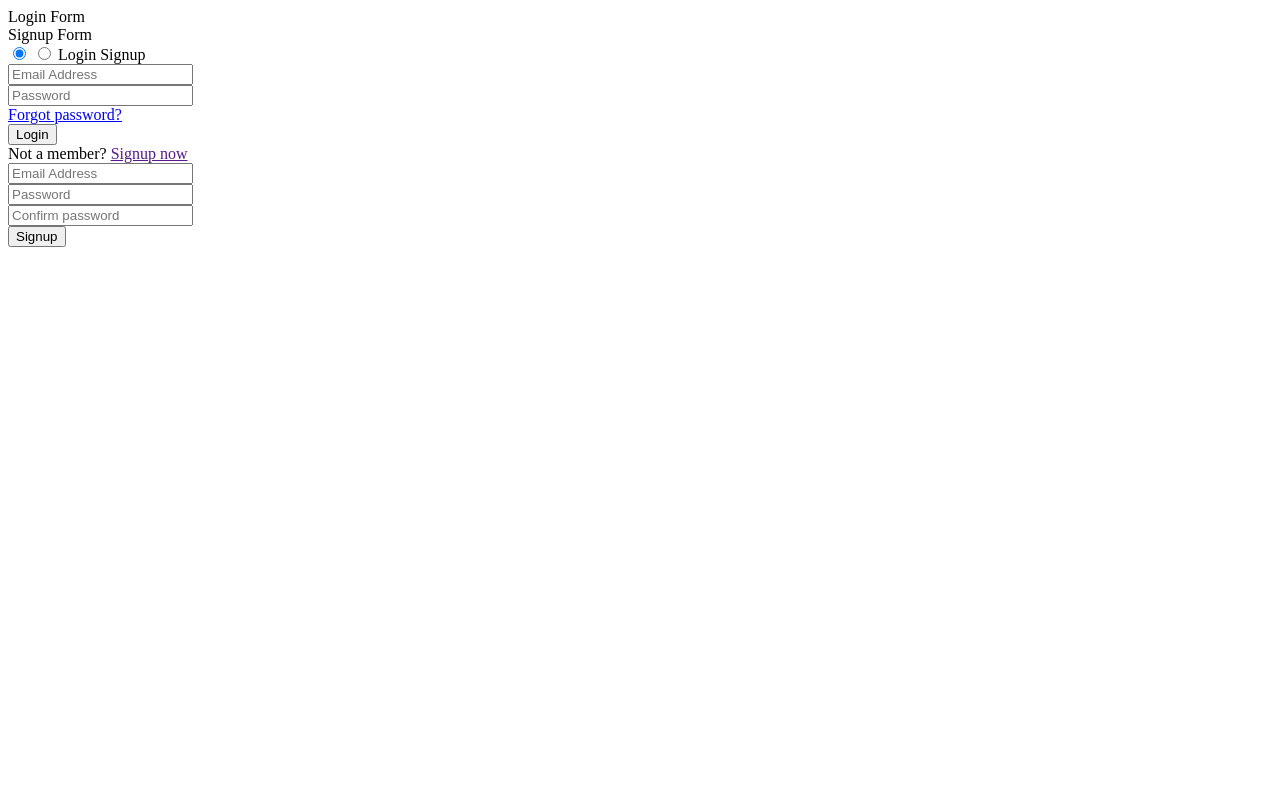
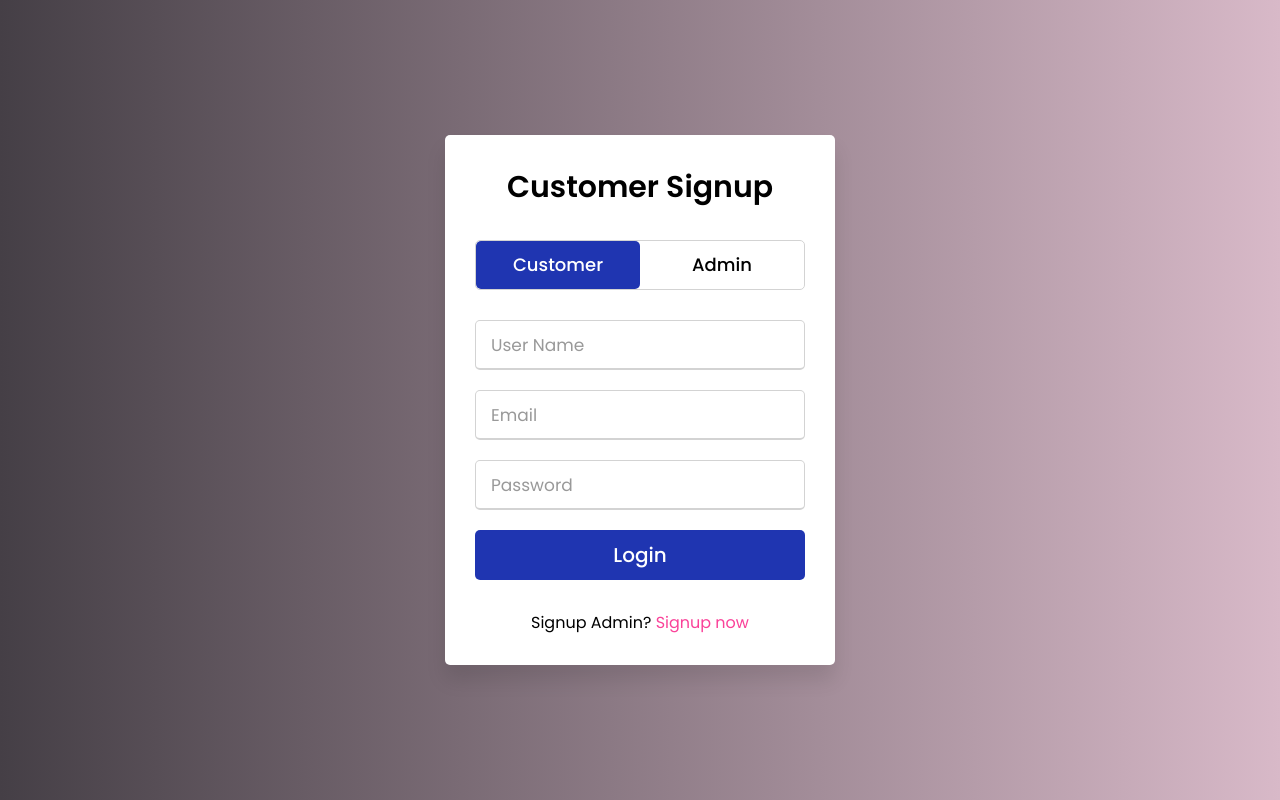
Before and after one commit to jedidiahKing/sign-up, a plain HTML site: page index.html in a window 1280 px wide. Drawn offline with Linux system fonts and the light colour scheme.

Commit message:
changes to all pages

```diff
--- a/index.html
+++ b/index.html
@@ -12,41 +12,40 @@
 <body>
     <div class="wrapper">
         <div class="title-text">
-            <div class="title login">
-                Login Form</div>
-            <div class="title signup">
-                Signup Form</div>
+            <div class="title login">Customer Signup</div>
+            <div class="title signup">Admin Signup</div>
         </div>
         <div class="form-container">
             <div class="slide-controls">
                 <input type="radio" name="slide" id="login" checked>
                 <input type="radio" name="slide" id="signup">
-                <label for="login" class="slide login">Login</label>
-                <label for="signup" class="slide signup">Signup</label>
+                <label for="login" class="slide login">Customer</label>
+                <label for="signup" class="slide signup">Admin</label>
                 <div class="slider-tab">
                 </div>
             </div>
             <div class="form-inner">
                 <form action="#" class="login">
                     <div class="field">
-                        <input type="text" placeholder="Email Address" required>
+                        <input type="text" placeholder="User Name" required>
+                    </div>
+                    <div class="field">
+                        <input type="email" placeholder="Email" required>
                     </div>
                     <div class="field">
                         <input type="password" placeholder="Password" required>
                     </div>
-                    <div class="pass-link">
-                        <a href="#">Forgot password?</a></div>
+
                     <div class="field btn">
                         <div class="btn-layer">
                         </div>
                         <input type="submit" value="Login">
                     </div>
-                    <div class="signup-link">
-                        Not a member? <a href="">Signup now</a></div>
+                    <div class="signup-link">Signup Admin? <a href="">Signup now</a></div>
                 </form>
                 <form action="#" class="signup">
                     <div class="field">
-                        <input type="text" placeholder="Email Address" required>
+                        <input type="text" placeholder="Admin Number" required>
                     </div>
                     <div class="field">
                         <input type="password" placeholder="Password" required>
@@ -59,29 +58,12 @@
                         </div>
                         <input type="submit" value="Signup">
                     </div>
+                    <div class="signup-link">Signup User? <a href="">Signup now</a></div>
                 </form>
             </div>
         </div>
     </div>
-    <script>
-        const loginText = document.querySelector(".title-text .login");
-        const loginForm = document.querySelector("form.login");
-        const loginBtn = document.querySelector("label.login");
-        const signupBtn = document.querySelector("label.signup");
-        const signupLink = document.querySelector("form .signup-link a");
-        signupBtn.onclick = (() => {
-            loginForm.style.marginLeft = "-50%";
-            loginText.style.marginLeft = "-50%";
-        });
-        loginBtn.onclick = (() => {
-            loginForm.style.marginLeft = "0%";
-            loginText.style.marginLeft = "0%";
-        });
-        signupLink.onclick = (() => {
-            signupBtn.click();
-            return false;
-        });
-    </script>
+    <script src="script.js"></script>
 
 </body>
 
--- /dev/null
+++ b/script.js
@@ -0,0 +1,18 @@
+
+        const loginText = document.querySelector(".title-text .login");
+        const loginForm = document.querySelector("form.login");
+        const loginBtn = document.querySelector("label.login");
+        const signupBtn = document.querySelector("label.signup");
+        const signupLink = document.querySelector("form .signup-link a");
+        signupBtn.onclick = (() => {
+            loginForm.style.marginLeft = "-50%";
+            loginText.style.marginLeft = "-50%";
+        });
+        loginBtn.onclick = (() => {
+            loginForm.style.marginLeft = "0%";
+            loginText.style.marginLeft = "0%";
+        });
+        signupLink.onclick = (() => {
+            signupBtn.click();
+            return false;
+        });
--- a/style.css
+++ b/style.css
@@ -0,0 +1,182 @@
+@import url('https://fonts.googleapis.com/css?family=Poppins:400,500,600,700&display=swap');
+*{
+  margin: 0;
+  padding: 0;
+  box-sizing: border-box;
+  font-family: 'Poppins', sans-serif;
+}
+html,body{
+  display: grid;
+  height: 100%;
+  width: 100%;
+  place-items: center;
+  background: -webkit-linear-gradient(left, #453f46, #d8b9c8);
+}
+::selection{
+  background: #fa4299;
+  color: #fff;
+}
+.wrapper{
+  overflow: hidden;
+  max-width: 390px;
+  background: #fff;
+  padding: 30px;
+  border-radius: 5px;
+  box-shadow: 0px 15px 20px rgba(0,0,0,0.1);
+}
+.wrapper .title-text{
+  display: flex;
+  width: 200%;
+}
+.wrapper .title{
+  width: 50%;
+  font-size: 30px;
+  font-weight: 600;
+  text-align: center;
+  transition: all 0.6s cubic-bezier(0.68,-0.55,0.265,1.55);
+}
+.wrapper .slide-controls{
+  position: relative;
+  display: flex;
+  height: 50px;
+  width: 100%;
+  overflow: hidden;
+  margin: 30px 0 10px 0;
+  justify-content: space-between;
+  border: 1px solid lightgrey;
+  border-radius: 5px;
+}
+.slide-controls .slide{
+  height: 100%;
+  width: 100%;
+  color: #fff;
+  font-size: 18px;
+  font-weight: 500;
+  text-align: center;
+  line-height: 48px;
+  cursor: pointer;
+  z-index: 1;
+  transition: all 0.6s ease;
+}
+.slide-controls label.signup{
+  color: #000;
+}
+.slide-controls .slider-tab{
+  position: absolute;
+  height: 100%;
+  width: 50%;
+  left: 0;
+  z-index: 0;
+  border-radius: 5px;
+  background: -webkit-linear-gradient(left, #1f35b1, #1f35b1);
+  transition: all 0.6s cubic-bezier(0.68,-0.55,0.265,1.55);
+}
+input[type="radio"]{
+  display: none;
+}
+#signup:checked ~ .slider-tab{
+  left: 50%;
+}
+#signup:checked ~ label.signup{
+  color: #fff;
+  cursor: default;
+  user-select: none;
+}
+#signup:checked ~ label.login{
+  color: #000;
+}
+#login:checked ~ label.signup{
+  color: #000;
+}
+#login:checked ~ label.login{
+  cursor: default;
+  user-select: none;
+}
+.wrapper .form-container{
+  width: 100%;
+  overflow: hidden;
+}
+.form-container .form-inner{
+  display: flex;
+  width: 200%;
+}
+.form-container .form-inner form{
+  width: 50%;
+  transition: all 0.6s cubic-bezier(0.68,-0.55,0.265,1.55);
+}
+.form-inner form .field{
+  height: 50px;
+  width: 100%;
+  margin-top: 20px;
+}
+.form-inner form .field input{
+  height: 100%;
+  width: 100%;
+  outline: none;
+  padding-left: 15px;
+  border-radius: 5px;
+  border: 1px solid lightgrey;
+  border-bottom-width: 2px;
+  font-size: 17px;
+  transition: all 0.3s ease;
+}
+.form-inner form .field input:focus{
+  border-color: #fc83bb;
+  /* box-shadow: inset 0 0 3px #fb6aae; */
+}
+.form-inner form .field input::placeholder{
+  color: #999;
+  transition: all 0.3s ease;
+}
+form .field input:focus::placeholder{
+  color: #b3b3b3;
+}
+.form-inner form .pass-link{
+  margin-top: 5px;
+}
+.form-inner form .signup-link{
+  text-align: center;
+  margin-top: 30px;
+}
+.form-inner form .pass-link a,
+.form-inner form .signup-link a{
+  color: #fa4299;
+  text-decoration: none;
+}
+.form-inner form .pass-link a:hover,
+.form-inner form .signup-link a:hover{
+  text-decoration: underline;
+}
+form .btn{
+  height: 50px;
+  width: 100%;
+  border-radius: 5px;
+  position: relative;
+  overflow: hidden;
+}
+form .btn .btn-layer{
+  height: 100%;
+  width: 300%;
+  position: absolute;
+  left: -100%;
+  background: -webkit-linear-gradient(right, #a445b2, #1f35b1, #1f35b1, #1f35b1);
+  border-radius: 5px;
+  transition: all 0.4s ease;;
+}
+form .btn:hover .btn-layer{
+  left: 0;
+}
+form .btn input[type="submit"]{
+  height: 100%;
+  width: 100%;
+  z-index: 1;
+  position: relative;
+  background: none;
+  border: none;
+  color: #fff;
+  padding-left: 0;
+  border-radius: 5px;
+  font-size: 20px;
+  font-weight: 500;
+  cursor: pointer;
+}
```
